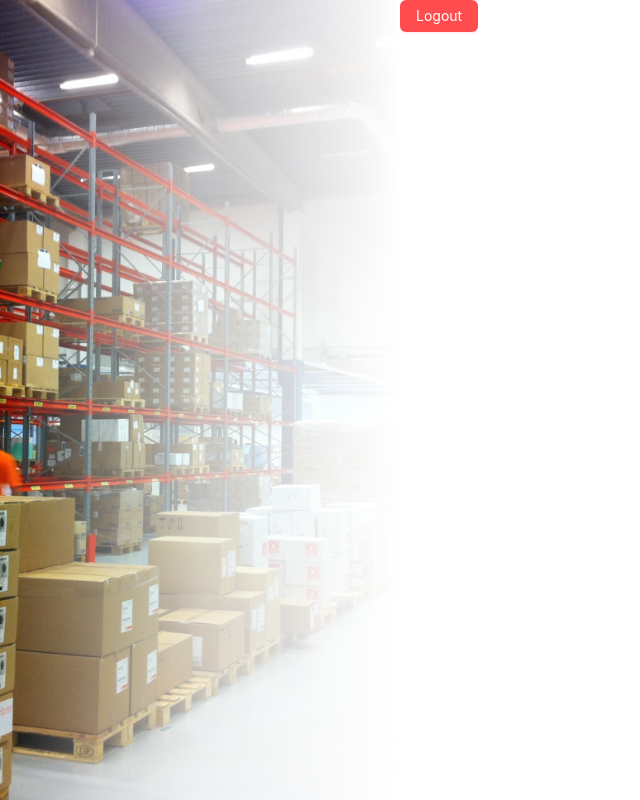
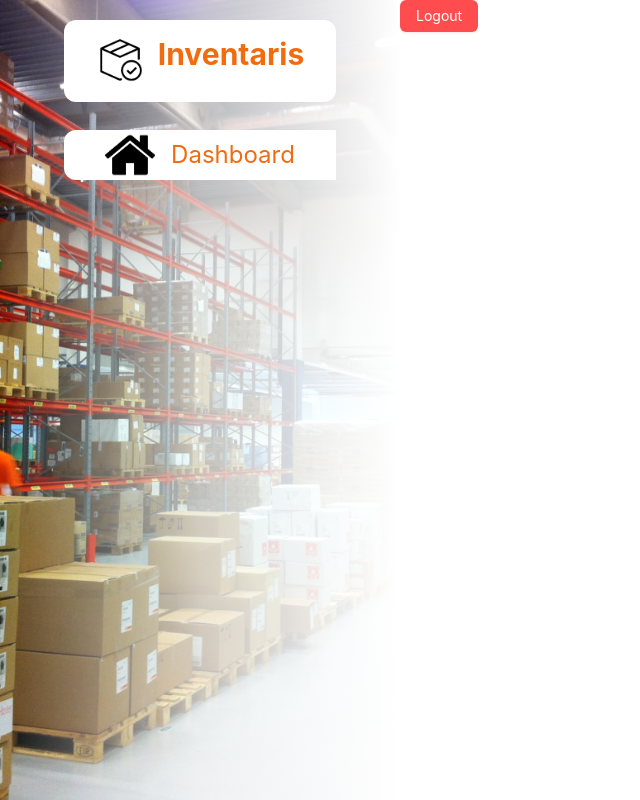
Before and after one commit to Kikahaekal/Inventaris-fe, a Next.js app: page /dashboard in a window 1280 px wide. Shown: the whole page, without its empty margins (0-640 px from the left). Built offline with nearby package versions, Linux system fonts and the light colour scheme; no server answers.

Commit message:
sedikit update pada sidebar

```diff
--- a/app/dashboard/page.tsx
+++ b/app/dashboard/page.tsx
@@ -3,8 +3,6 @@ import { Button } from "antd";
 import api from "@/config/api";
 
 const DashboardPage = () => {
-
-
     const handleLogout = async () => {
         try {
             await api.post('users/logout', {});
--- a/app/ui/sidebar.tsx
+++ b/app/ui/sidebar.tsx
@@ -1,9 +1,16 @@
 "use client";
 
 import { Layout } from "antd";
+import iconTitle from "../../public/icon-title.png";
+import homeTitle from "../../public/home.png";
+import Link from "next/link";
+import Image from "next/image";
+import { usePathname } from "next/navigation";
 const { Sider } = Layout;
 
 const SideBar = () => {
+    const pathname = usePathname();
+
     return (
         <Sider
             className="relative h-screen z-50"
@@ -24,7 +31,22 @@ const SideBar = () => {
             }}
         >
             <div className="absolute inset-0 bg-gradient-to-r from-transparent via-white/70 to-white" />
+            <div className="relative px-16 pt-5">
+                <div className="bg-white rounded-xl flex gap-3 items-center justify-center">
+                    <Image src={iconTitle} alt="iconTitle" width={50}/>
+                    <p className="text-3xl mt-4 font-bold text-[#F26B0F]">Inventaris</p>
+                </div>
 
+                <div className="mt-7 text-2xl text-[#F26B0F]">
+                    <Link href="/dashboard" className={`flex items-center justify-center ${
+                        pathname == "/dashboard" ? "bg-white rounded-l-xl" :
+                        "-"}
+                    `}>
+                        <Image src={homeTitle} alt="homeTitle" width={50}/>
+                        <span className="text-2xl ml-4">Dashboard</span>
+                    </Link>
+                </div>
+            </div>
         </Sider>
     );
 }
```
Also changed, not shown: public/home.png (added), public/icon-title.png (added).
